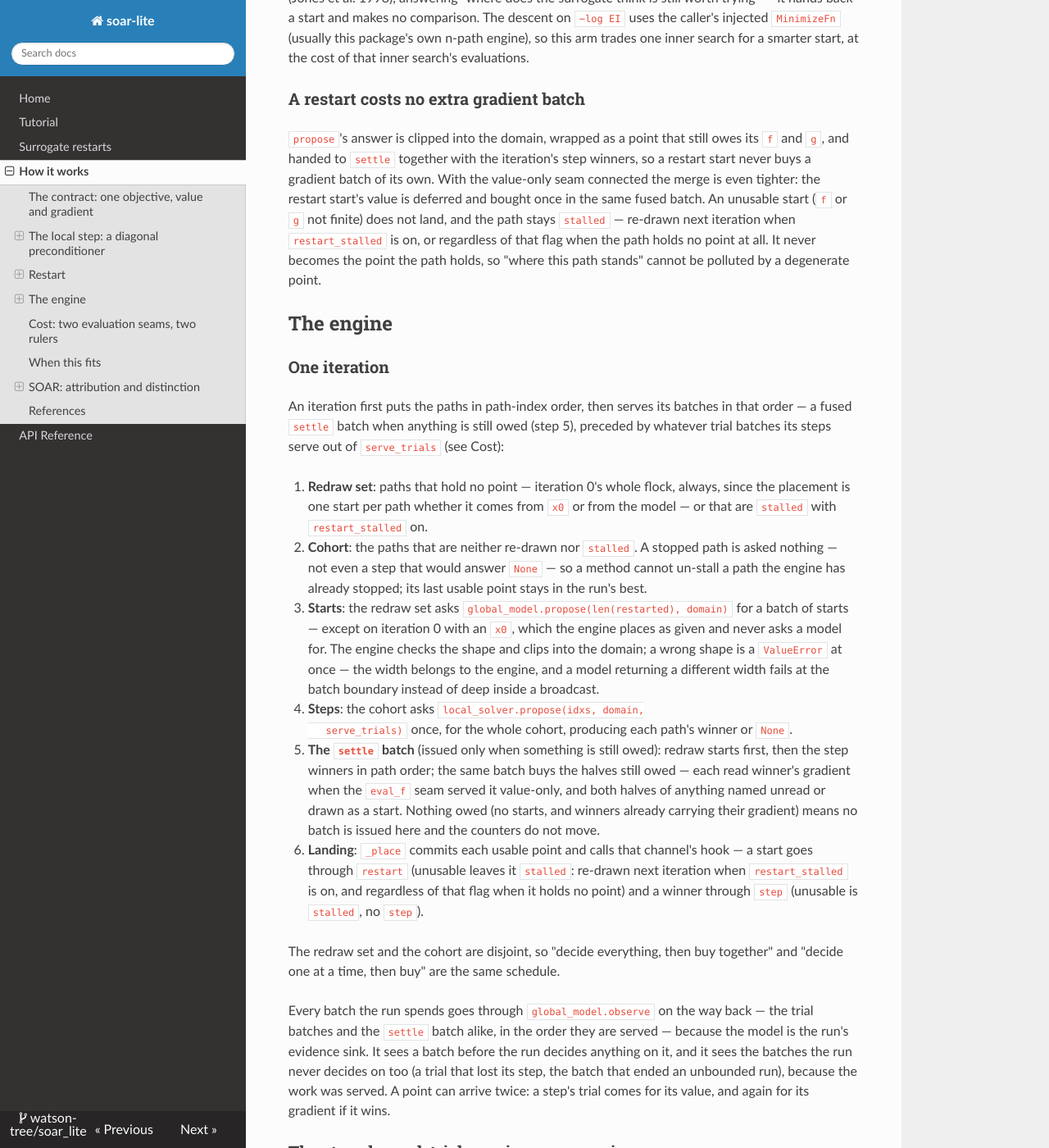
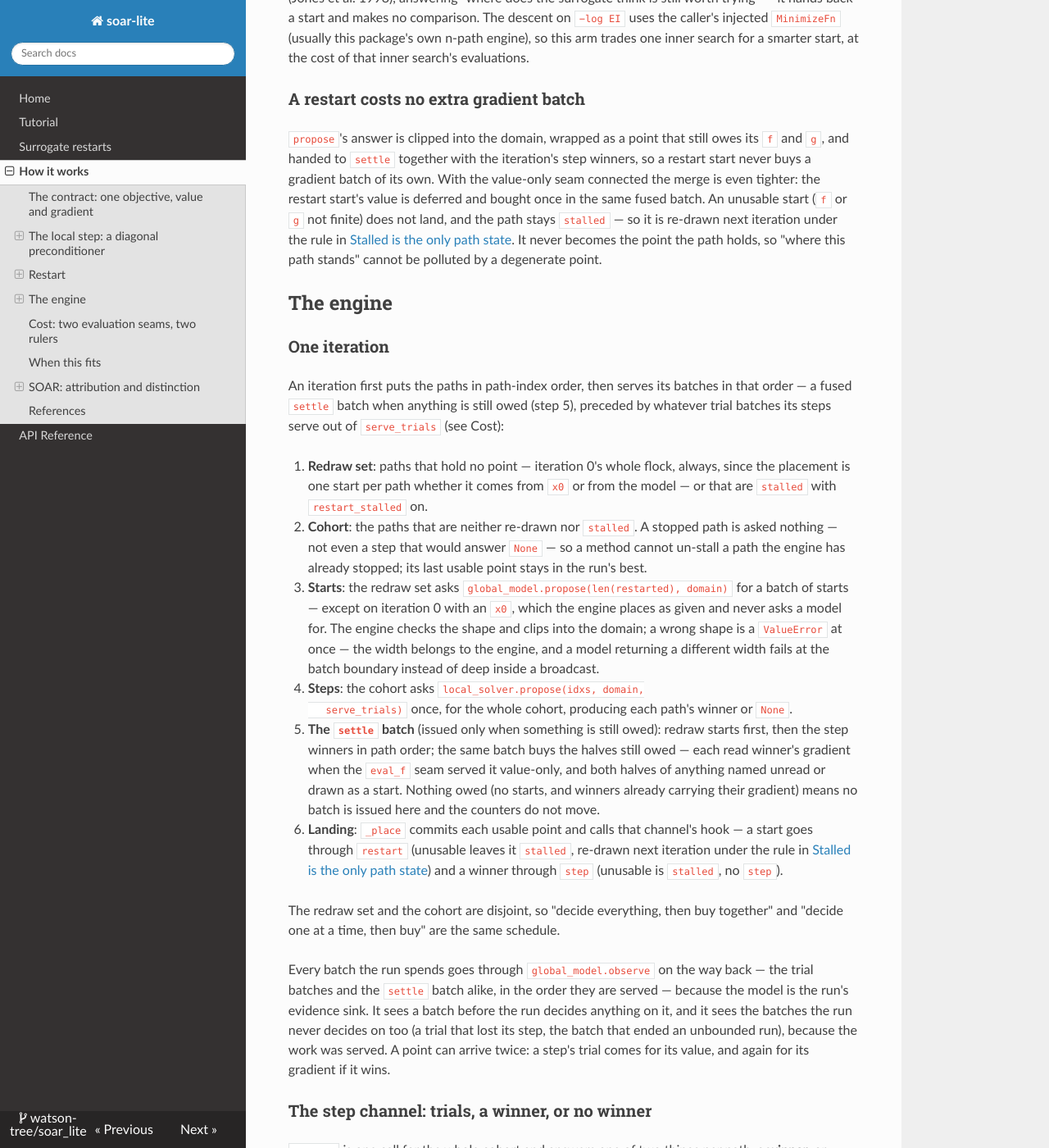
Before and after one commit to watson-tree/soar_lite, an MkDocs documentation site: the page built from docs/explanation/how-it-works.md, in a window 1280 px wide and 1400 px high, scrolled down 8504 px. Shown: the whole window at 82% size. Built offline with MkDocs 1.6.1, drawn with Linux system fonts in a browser that asks for light colours; nearby versions of some CDN libraries.

Commit message:
docs: point the two stall recaps at their section
The redraw rule lives in "Stalled is the only path state"; the two places that
restated its `restart_stalled` condition now link there instead.

- "A restart costs no extra gradient batch" drops the restated condition, and
  the broken line a previous reflow left in that sentence.
- Step 6 of "One iteration" drops it too.

```diff
--- a/docs/explanation/how-it-works.md
+++ b/docs/explanation/how-it-works.md
@@ -423,11 +423,11 @@ owes its `f` and `g`, and handed to `settle` together with the iteration's step
 winners, so a restart start never buys a gradient batch of its own. With the
 value-only seam connected the merge is even tighter: the restart start's value
 is deferred and bought once in the same fused batch. An unusable start (`f` or `g`
-not finite) does not land, and the path stays `stalled` — re-drawn next
-iteration
-when `restart_stalled` is on, or regardless of that flag when the path holds no
-point at all. It never becomes the point the path holds, so "where this path
-stands" cannot be polluted by a degenerate point.
+not finite) does not land, and the path stays `stalled` — so it is re-drawn next
+iteration under the rule in
+[Stalled is the only path state](#stalled-is-the-only-path-state). It never
+becomes the point the path holds, so "where this path stands" cannot be polluted
+by a degenerate point.
 
 ## The engine
 
@@ -462,10 +462,10 @@ Cost):
    Nothing owed (no starts, and winners already carrying their gradient) means
    no batch is issued here and the counters do not move.
 6. **Landing**: `_place` commits each usable point and calls that channel's
-   hook — a start goes through `restart` (unusable leaves it `stalled`: re-drawn
-   next iteration when `restart_stalled` is on, and regardless of that flag when
-   it holds no point) and a winner through `step` (unusable is `stalled`, no
-   `step`).
+   hook — a start goes through `restart` (unusable leaves it `stalled`, re-drawn
+   next iteration under the rule in
+   [Stalled is the only path state](#stalled-is-the-only-path-state)) and a
+   winner through `step` (unusable is `stalled`, no `step`).
 
 The redraw set and the cohort are disjoint, so "decide everything, then buy
 together" and "decide one at a time, then buy" are the same schedule.
```
